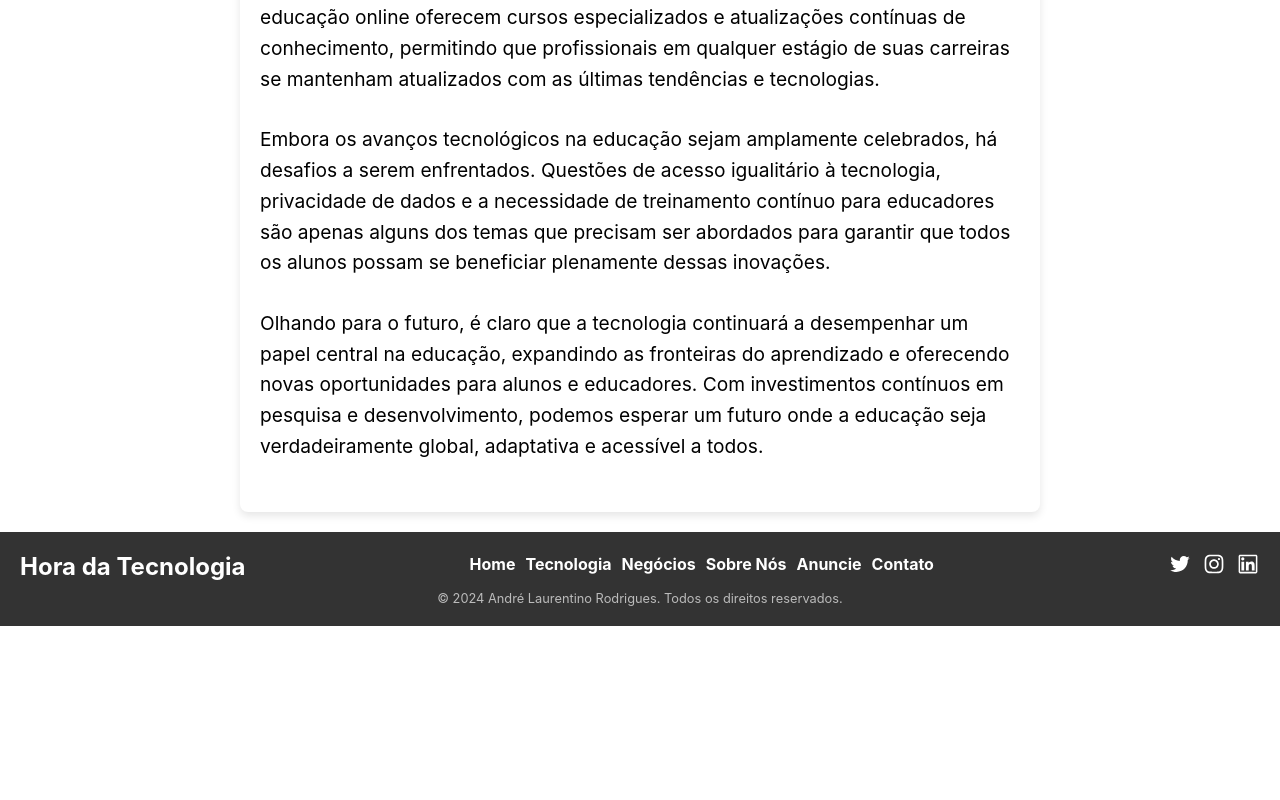
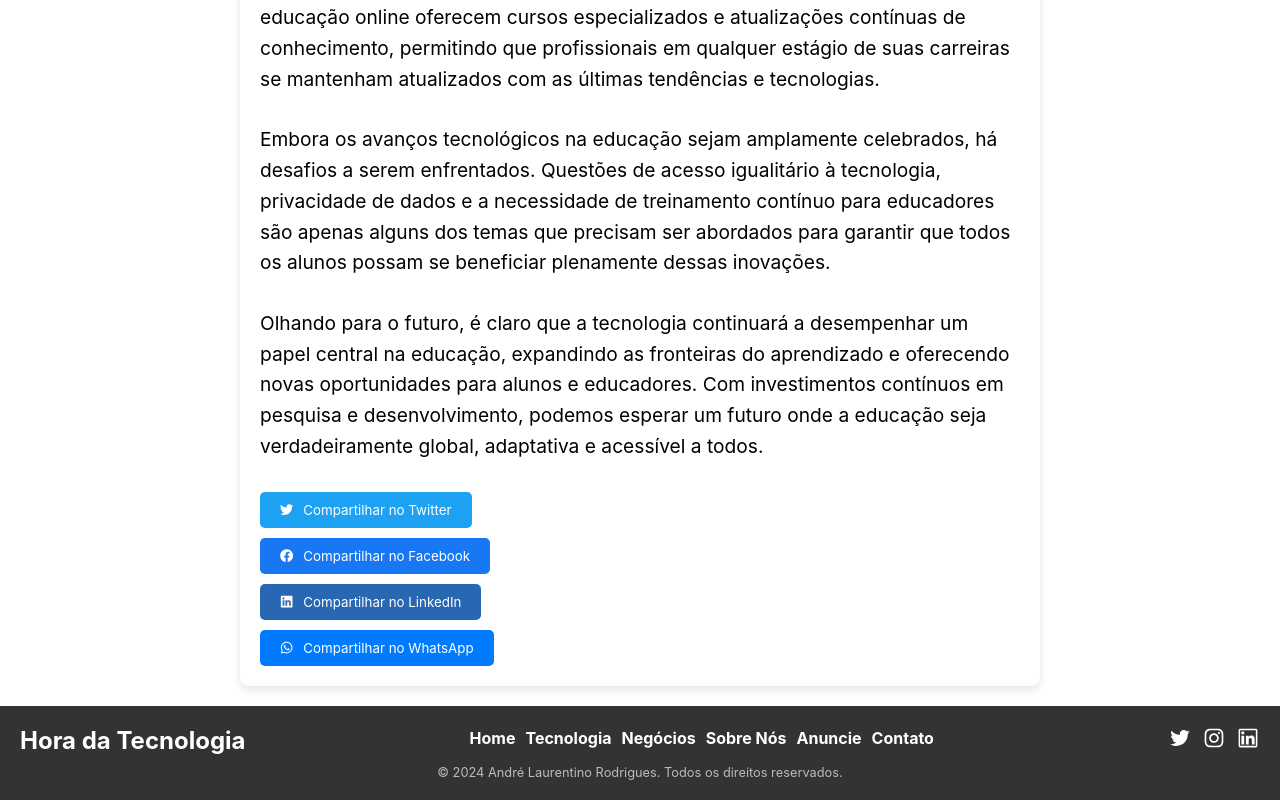
Before and after one commit to Andre-Rodrigues-Dev-Web/hora_da_tecnologia, a React (Create React App) app in the folder hora-da-tecnologia/: page /post/1 in a window 1280 px wide. Shown: the part 1580-2380 px from the top of the page. Before the commit the page ends 2206 px from the top, so only its background shows below. Built offline with nearby package versions, Linux system fonts and the light colour scheme.

Commit message:
feat: adicionado botões de compartilhar e ajustes de metas tags indexação

```diff
--- a/hora-da-tecnologia/src/Views/Post/index.jsx
+++ b/hora-da-tecnologia/src/Views/Post/index.jsx
@@ -1,9 +1,9 @@
 import React, { useState, useEffect } from "react";
 import { useParams } from "react-router-dom";
-import styled from "styled-components";
 import axios from "axios";
 import { Helmet } from 'react-helmet';
-import { PostWrapper, PostTitle, PostContent } from './style';
+import { FaTwitter, FaFacebook, FaLinkedin, FaWhatsapp } from 'react-icons/fa';
+import { PostWrapper, PostTitle, PostContent, ShareButton } from './style';
 
 const Post = () => {
   const { id } = useParams();
@@ -18,6 +18,27 @@ const Post = () => {
       })
       .catch((error) => console.error("Erro ao buscar a notícia:", error));
   }, [id]);
+
+  const handleShare = (network) => {
+    // Lógica para compartilhar em redes sociais
+    const shareUrl = `https://seusite.com/${id}`;
+    switch (network) {
+      case 'twitter':
+        window.open(`https://twitter.com/intent/tweet?url=${encodeURIComponent(shareUrl)}&text=${encodeURIComponent(post.titulo)}`);
+        break;
+      case 'facebook':
+        window.open(`https://www.facebook.com/sharer/sharer.php?u=${encodeURIComponent(shareUrl)}`);
+        break;
+      case 'linkedin':
+        window.open(`https://www.linkedin.com/shareArticle?url=${encodeURIComponent(shareUrl)}&title=${encodeURIComponent(post.titulo)}`);
+        break;
+      case 'whatsapp':
+        window.open(`https://api.whatsapp.com/send?text=${encodeURIComponent(post.titulo)} - ${encodeURIComponent(shareUrl)}`);
+        break;
+      default:
+        break;
+    }
+  };
 
   const renderContent = () => {
     if (!post) {
@@ -36,29 +57,31 @@ const Post = () => {
         <Helmet>
           <title>Hora da Tecnologia - {post.titulo}</title>
           <meta name="description" content={post.descricao} />
-          <meta
-            name="keywords"
-            content="palavra-chave1, palavra-chave2, palavra-chave3"
-          />
+          <meta name="keywords" content="palavra-chave1, palavra-chave2, palavra-chave3" />
           <meta property="og:title" content={post.titulo} />
           <meta property="og:description" content={post.descricao} />
           <meta property="og:image" content={post.imagem} />
-          <meta property="og:url" content={`https://seusite.com/${id}`} />
+          <meta property="og:url" content={`https://www.horadatecnologia.com.br/${id}`} />
           <meta property="og:type" content="article" />
-          <meta
-            property="article:published_time"
-            content={post.dataPublicacao} // Assumindo que há uma data de publicação no formato adequado
-          />
+          <meta property="article:published_time" content={post.dataPublicacao} />
           <meta property="article:author" content="Nome do Autor" />
           <meta name="twitter:card" content="summary_large_image" />
           <meta name="twitter:title" content={post.titulo} />
           <meta name="twitter:description" content={post.descricao} />
           <meta name="twitter:image" content={post.imagem} />
-          <link rel="canonical" href={`https://seusite.com/${id}`} />
+          <link rel="canonical" href={`https://www.horadatecnologia.com.br/${id}`} />
+          <meta name="robots" content="index, follow" />
+          <meta name="googlebot" content="index, follow" />
+          <meta name="referrer" content="origin-when-crossorigin" />
+          <meta name="revisit-after" content="7 days" />
         </Helmet>
         <img src={post.imagem} alt={post.titulo} />
         <PostTitle>{post.titulo}</PostTitle>
         <PostContent>{createParagraphs()}</PostContent>
+        <ShareButton network="twitter" onClick={() => handleShare('twitter')}><FaTwitter /> Compartilhar no Twitter</ShareButton>
+        <ShareButton network="facebook" onClick={() => handleShare('facebook')}><FaFacebook /> Compartilhar no Facebook</ShareButton>
+        <ShareButton network="linkedin" onClick={() => handleShare('linkedin')}><FaLinkedin /> Compartilhar no LinkedIn</ShareButton>
+        <ShareButton network="whatsapp" onClick={() => handleShare('whatsapp')}><FaWhatsapp /> Compartilhar no WhatsApp</ShareButton>
       </PostWrapper>
     );
   };
--- a/hora-da-tecnologia/src/Views/Post/style.js
+++ b/hora-da-tecnologia/src/Views/Post/style.js
@@ -1,4 +1,9 @@
 import styled from "styled-components";
+
+// Cores padrão das redes sociais
+const twitterColor = "#1da1f2";
+const facebookColor = "#1877f2";
+const linkedinColor = "#2867B2";
 
 export const PostWrapper = styled.div`
   padding: 20px;
@@ -19,6 +24,48 @@ export const PostContent = styled.div`
   line-height: 1.6;
 
   p {
-    margin-bottom: 30px;
+    margin-bottom: 30px; /* Adiciona espaço entre os parágrafos */
   }
 `;
+
+export const ShareButton = styled.button`
+  background-color: ${props => {
+    switch (props.network) {
+      case "twitter":
+        return twitterColor;
+      case "facebook":
+        return facebookColor;
+      case "linkedin":
+        return linkedinColor;
+      default:
+        return "#007bff";
+    }
+  }};
+  color: white;
+  border: none;
+  padding: 10px 20px;
+  margin-top: 10px;
+  border-radius: 5px;
+  cursor: pointer;
+  display: flex;
+  align-items: center;
+
+  svg {
+    margin-right: 10px;
+  }
+
+  &:hover {
+    background-color: ${props => {
+      switch (props.network) {
+        case "twitter":
+          return "#1a91da";
+        case "facebook":
+          return "#1153a5";
+        case "linkedin":
+          return "#1d4a7e";
+        default:
+          return "#0056b3";
+      }
+    }};
+  }
+`;
```
